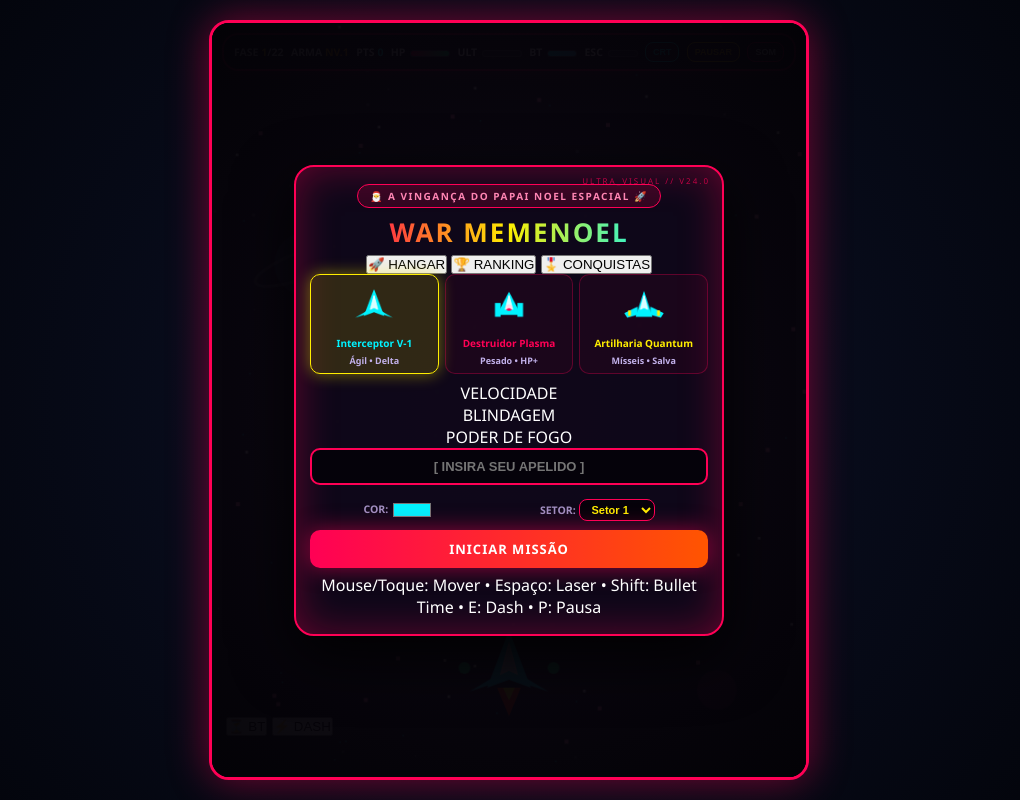
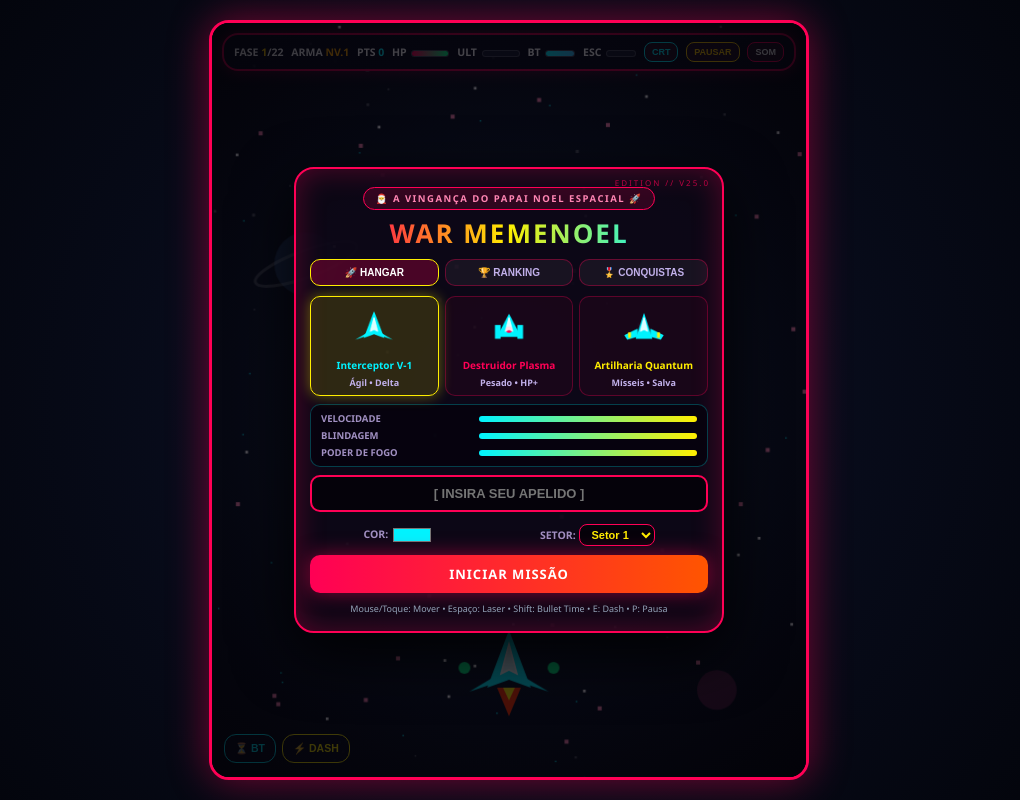
Before and after one commit to WillianBertin/war-memenoel, a plain HTML site: page index.html in a window 1280 px wide. Shown: the whole page, without its empty margins (131-1151 px from the left). Drawn offline with Linux system fonts and the light colour scheme.

Commit message:
Refactor CSS styles for improved layout and design
Adjusted various CSS properties for layout and styling consistency.

```diff
--- a/style.css
+++ b/style.css
@@ -21,11 +21,10 @@ canvas#c { display: block; width: 100%; height: 100%; touch-action: none; }
   display: flex; flex-wrap: wrap; justify-content: space-between; align-items: center; gap: 4px;
   background: rgba(8, 12, 26, 0.94); border: 2px solid rgba(255, 0, 85, 0.8);
   border-radius: 16px; padding: 7px 10px; font-size: 10.5px; font-weight: bold;
-  pointer-events: none; z-index: 20;
-  box-shadow: 0 0 15px rgba(255, 0, 85, 0.35);
+  pointer-events: none; z-index: 20; box-shadow: 0 0 15px rgba(255, 0, 85, 0.35);
 }
 .bar-bg {
-  display: inline-block; width: 40px; height: 7px; background: #161c2e;
+  display: inline-block; width: 38px; height: 7px; background: #161c2e;
   border-radius: 5px; overflow: hidden; vertical-align: middle; margin-left: 2px;
   border: 1px solid rgba(255, 255, 255, 0.2);
 }
@@ -40,18 +39,23 @@ canvas#c { display: block; width: 100%; height: 100%; touch-action: none; }
 #btn-pause { border-color: #ffcc00; color: #ffcc00; }
 #btn-crt { border-color: #00f3ff; color: #00f3ff; }
 #hud-bot {
-  position: absolute; bottom: 14px; left: 14px; right: 14px;
+  position: absolute; bottom: 14px; left: 12px; right: 12px;
   display: flex; justify-content: space-between; align-items: center; pointer-events: none; z-index: 20;
 }
+.bot-left { display: flex; align-items: center; gap: 6px; }
+.act-btn {
+  pointer-events: auto; background: rgba(8, 12, 26, 0.9); border: 1.5px solid #00f3ff;
+  color: #00f3ff; font-weight: 800; font-size: 10.5px; padding: 7px 10px; border-radius: 12px; cursor: pointer;
+}
+#btn-dash { border-color: #ffee00; color: #ffee00; }
 #combo-tag {
   background: linear-gradient(90deg, #ff0055, #ff6600);
-  padding: 5px 12px; border-radius: 12px; font-size: 12px; font-weight: bold; opacity: 0;
-  transition: opacity 0.2s; box-shadow: 0 0 15px rgba(255, 0, 85, 0.6);
+  padding: 5px 10px; border-radius: 12px; font-size: 11px; font-weight: bold; opacity: 0; transition: opacity 0.2s;
 }
 #btn-ult {
   pointer-events: auto; background: linear-gradient(90deg, #ffaa00, #ff0055);
-  border: 2px solid #fff; color: #fff; font-weight: bold; font-size: 12px;
-  padding: 8px 14px; border-radius: 14px; cursor: pointer; animation: pulseUlt 0.9s infinite alternate;
+  border: 2px solid #fff; color: #fff; font-weight: bold; font-size: 11px;
+  padding: 8px 12px; border-radius: 14px; cursor: pointer; animation: pulseUlt 0.9s infinite alternate;
 }
 @keyframes pulseUlt { from { transform: scale(1); } to { transform: scale(1.07); } }
 #toast-conquista {
@@ -63,29 +67,44 @@ canvas#c { display: block; width: 100%; height: 100%; touch-action: none; }
 }
 .overlay {
   position: absolute; inset: 0;
-  background: radial-gradient(circle at center, rgba(15, 8, 20, 0.92) 0%, rgba(3, 2, 6, 0.98) 100%);
+  background: radial-gradient(circle at center, rgba(10, 6, 20, 0.55) 0%, rgba(3, 2, 8, 0.82) 100%);
   display: flex; align-items: center; justify-content: center; padding: 14px; z-index: 50;
 }
 .card {
-  background: rgba(15, 8, 25, 0.96); border: 2.5px solid #ff0055; border-radius: 20px;
+  background: rgba(12, 7, 22, 0.92); border: 2.5px solid #ff0055; border-radius: 20px;
   padding: 16px 14px; width: 100%; max-width: 430px; text-align: center;
-  box-shadow: 0 20px 60px rgba(0, 0, 0, 0.9), 0 0 40px rgba(255, 0, 85, 0.35) inset;
+  box-shadow: 0 20px 60px rgba(0, 0, 0, 0.9), 0 0 30px rgba(255, 0, 85, 0.3) inset;
   max-height: 96%; overflow-y: auto; position: relative;
 }
 .card::before {
-  content: 'ULTRA_VISUAL // V24.0';
+  content: 'EDITION // V25.0';
   position: absolute; top: 8px; right: 12px; font-size: 8px; color: #ff0055; letter-spacing: 2px; opacity: 0.7;
 }
 .badge {
   display: inline-block; background: rgba(255, 0, 85, 0.15); border: 1.5px solid #ff0055;
-  color: #ff85b3; font-size: 10px; font-weight: 800; letter-spacing: 1.5px;
-  padding: 4px 12px; border-radius: 14px; margin-bottom: 6px; text-transform: uppercase;
+  color: #ff85b3; font-size: 9.5px; font-weight: 800; letter-spacing: 1.5px;
+  padding: 4px 12px; border-radius: 14px; margin-bottom: 5px; text-transform: uppercase;
 }
 h1 {
-  font-size: 26px; font-weight: 950; letter-spacing: 2px; margin-bottom: 2px;
+  font-size: 26px; font-weight: 950; letter-spacing: 2px; margin-bottom: 8px;
   background: linear-gradient(90deg, #ff0055 10%, #ffee00 50%, #00f3ff 90%);
   -webkit-background-clip: text; -webkit-text-fill-color: transparent;
 }
+.menu-tabs { display: flex; gap: 6px; margin-bottom: 10px; }
+.tab-btn {
+  flex: 1; background: rgba(255, 255, 255, 0.05); border: 1.5px solid rgba(255, 0, 85, 0.35);
+  color: #c2b1eb; padding: 7px 4px; border-radius: 10px; font-size: 10px; font-weight: 800; cursor: pointer;
+}
+.tab-btn.active { background: rgba(255, 0, 85, 0.25); border-color: #ffee00; color: #fff; }
+.ship-stats {
+  background: rgba(5, 2, 12, 0.75); border: 1px solid rgba(0, 243, 255, 0.25);
+  border-radius: 10px; padding: 7px 10px; margin-bottom: 8px;
+}
+.st-row { display: flex; align-items: center; justify-content: space-between; font-size: 9.5px; font-weight: 800; color: #a190c2; margin-bottom: 4px; }
+.st-row:last-child { margin-bottom: 0; }
+.st-bar { width: 58%; height: 6px; background: #161c2e; border-radius: 4px; overflow: hidden; }
+.st-bar div { height: 100%; background: linear-gradient(90deg, #00f3ff, #ffee00); transition: width 0.2s; }
+.ctrl-hint { font-size: 9px; color: #94a3b8; margin-top: 4px; line-height: 1.3; }
 .sub { color: #d1c2eb; font-size: 11px; margin-bottom: 8px; line-height: 1.35; }
 input[type="text"] {
   user-select: text; width: 100%; padding: 9px; border-radius: 10px;
@@ -94,7 +113,7 @@ input[type="text"] {
 }
 .hangar-row {
   display: flex; justify-content: space-around; align-items: center;
-  margin: 6px 0 9px; font-size: 10.5px; color: #a190c2; font-weight: bold;
+  margin: 4px 0 9px; font-size: 10.5px; color: #a190c2; font-weight: bold;
 }
 .hangar-row input[type="color"] { width: 42px; height: 22px; vertical-align: middle; border: none; background: none; cursor: pointer; }
 .hangar-row select {
@@ -106,14 +125,14 @@ input[type="text"] {
   flex: 1; background: rgba(255, 0, 85, 0.05); border: 1.5px solid rgba(255, 0, 85, 0.3);
   border-radius: 10px; padding: 6px 4px; cursor: pointer; text-align: center; transition: all 0.2s;
 }
-.ship-option.selected { border-color: #ffee00; background: rgba(255, 238, 0, 0.14); box-shadow: 0 0 16px rgba(255, 238, 0, 0.45); }
+.ship-option.selected { border-color: #ffee00; background: rgba(255, 238, 0, 0.14); box-shadow: 0 0 14px rgba(255, 238, 0, 0.4); }
 .ship-preview { display: block; margin: 0 auto 3px; width: 54px; height: 46px; }
 .ship-option span { display: block; font-size: 9px; color: #c2b1eb; margin-top: 2px; font-weight: bold; }
 .btn {
   width: 100%; padding: 10px; border: none; border-radius: 10px;
   background: linear-gradient(90deg, #ff0055, #ff5500);
   color: #fff; font-size: 13px; font-weight: 900; cursor: pointer;
-  margin-bottom: 6px; box-shadow: 0 0 22px rgba(255, 0, 85, 0.55);
+  margin-bottom: 6px; box-shadow: 0 0 20px rgba(255, 0, 85, 0.5);
   text-transform: uppercase; font-family: inherit; letter-spacing: 1px;
 }
 .btn-sec { background: linear-gradient(90deg, #00f3ff, #0066ff); color: #03050c; }
@@ -127,13 +146,13 @@ input[type="text"] {
   border-radius: 10px; padding: 8px; margin-bottom: 10px; font-size: 11px;
 }
 .rank-box {
-  margin-top: 6px; background: rgba(10, 4, 18, 0.92);
-  border: 1.5px solid rgba(255, 0, 85, 0.5); border-radius: 12px; padding: 6px 10px; text-align: left;
+  margin-top: 4px; background: rgba(10, 4, 18, 0.92);
+  border: 1.5px solid rgba(255, 0, 85, 0.5); border-radius: 12px; padding: 8px 10px; text-align: left;
 }
-.rank-box h4 { color: #ff85b3; font-size: 10px; text-transform: uppercase; margin-bottom: 4px; text-align: center; letter-spacing: 1.5px; }
-.rk-row { display: flex; justify-content: space-between; align-items: center; font-size: 10px; padding: 3px 0; border-bottom: 1px solid rgba(255, 0, 85, 0.12); }
+.rank-box h4 { color: #ff85b3; font-size: 10px; text-transform: uppercase; margin-bottom: 6px; text-align: center; letter-spacing: 1.5px; }
+.rk-row { display: flex; justify-content: space-between; align-items: center; font-size: 10.5px; padding: 4px 0; border-bottom: 1px solid rgba(255, 0, 85, 0.12); }
 .rk-row:last-child { border-bottom: none; }
-.conq-grid { display: grid; grid-template-columns: 1fr 1fr; gap: 4px; margin-top: 2px; }
-.conq-item { background: rgba(255, 255, 255, 0.03); border: 1.5px solid rgba(255, 0, 85, 0.15); border-radius: 6px; padding: 4px; font-size: 9px; color: #a190c2; font-weight: bold; }
-.conq-item.ativa { border-color: #ffee00; background: rgba(255, 238, 0, 0.1); color: #fff; }
+.conq-grid { display: grid; grid-template-columns: 1fr 1fr; gap: 5px; margin-top: 4px; }
+.conq-item { background: rgba(255, 255, 255, 0.03); border: 1.5px solid rgba(255, 0, 85, 0.15); border-radius: 6px; padding: 6px 4px; font-size: 9.5px; color: #a190c2; font-weight: bold; }
+.conq-item.ativa { border-color: #ffee00; background: rgba(255, 238, 0, 0.12); color: #fff; }
 .hidden { display: none !important; }
```
